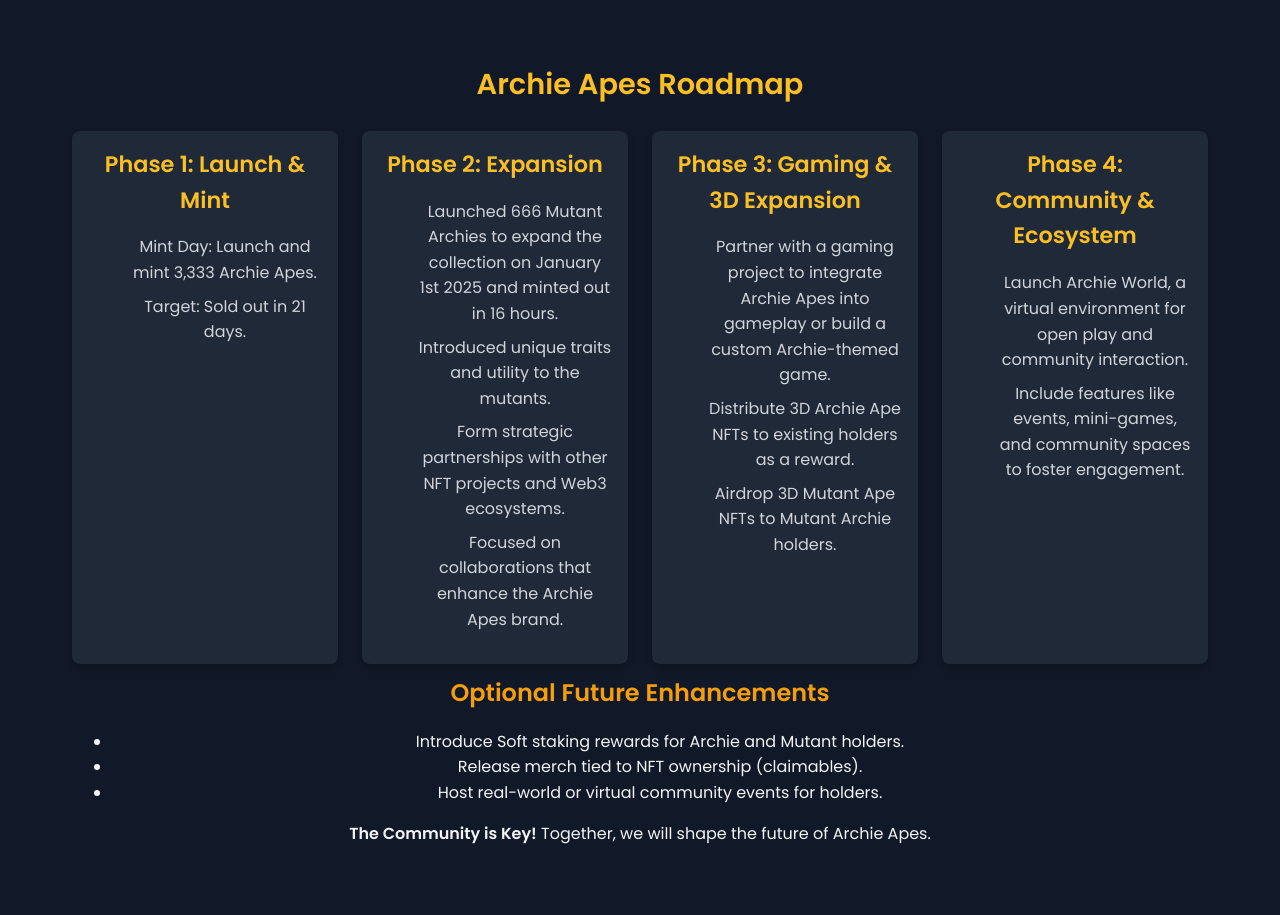
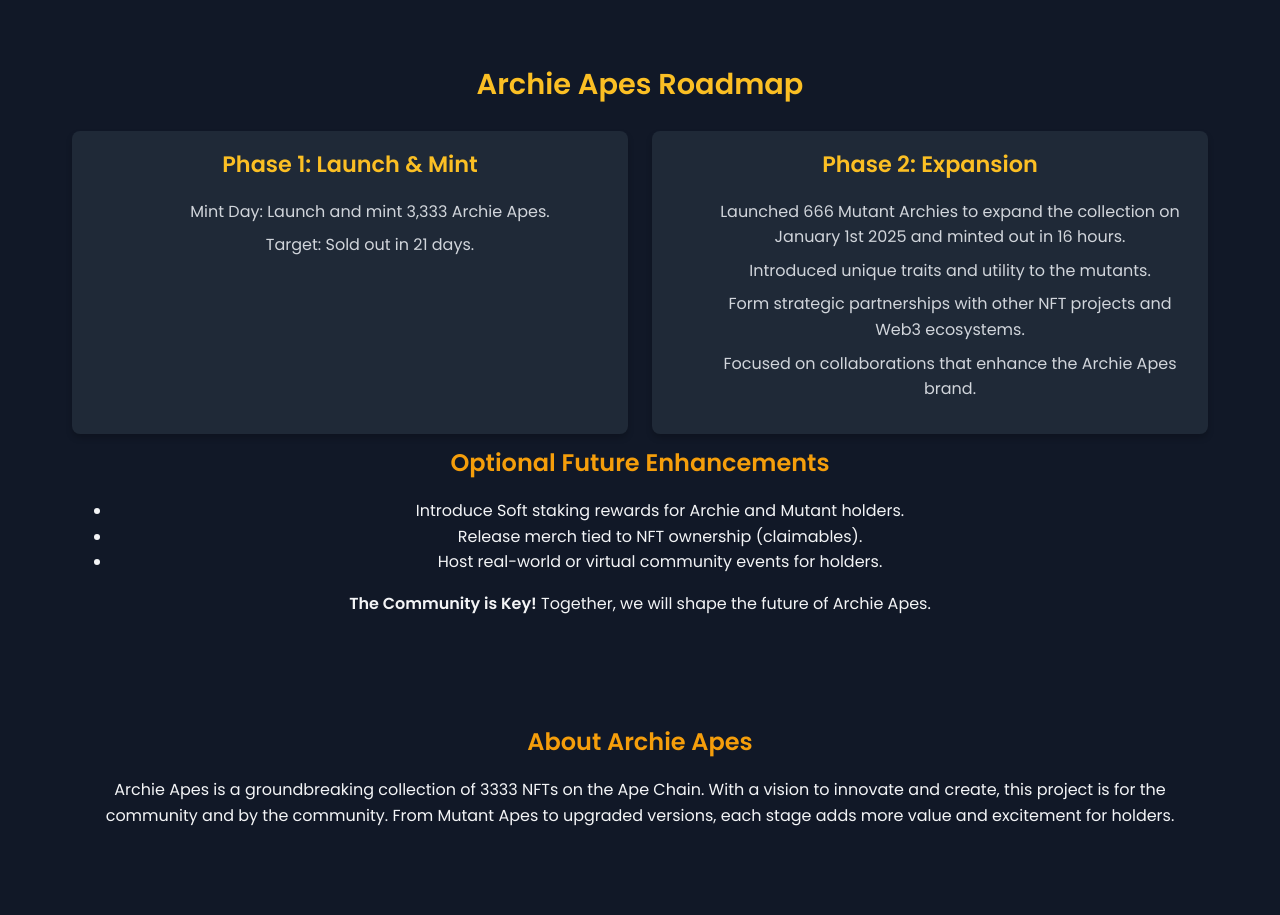
Before and after one commit to blockchainBard101/archie-apes, a React (Vite) app: page / in a window 1280 px wide. Shown: the part 3440-4355 px from the top of the page. Built offline with nearby package versions, Linux system fonts and the light colour scheme.

Commit message:
Removed phase 3 & 4

```diff
--- a/src/App.tsx
+++ b/src/App.tsx
@@ -224,7 +224,7 @@ function App() {
                 </li>
               </ul>
             </div>
-            <div className="roadmap-stage">
+            {/* <div className="roadmap-stage">
               <h3 className="roadmap-title">Phase 3: Gaming & 3D Expansion</h3>
               <ul>
                 <li>
@@ -249,7 +249,7 @@ function App() {
                   to foster engagement.
                 </li>
               </ul>
-            </div>
+            </div> */}
           </div>
 
           <div className="optional-enhancements">
```
